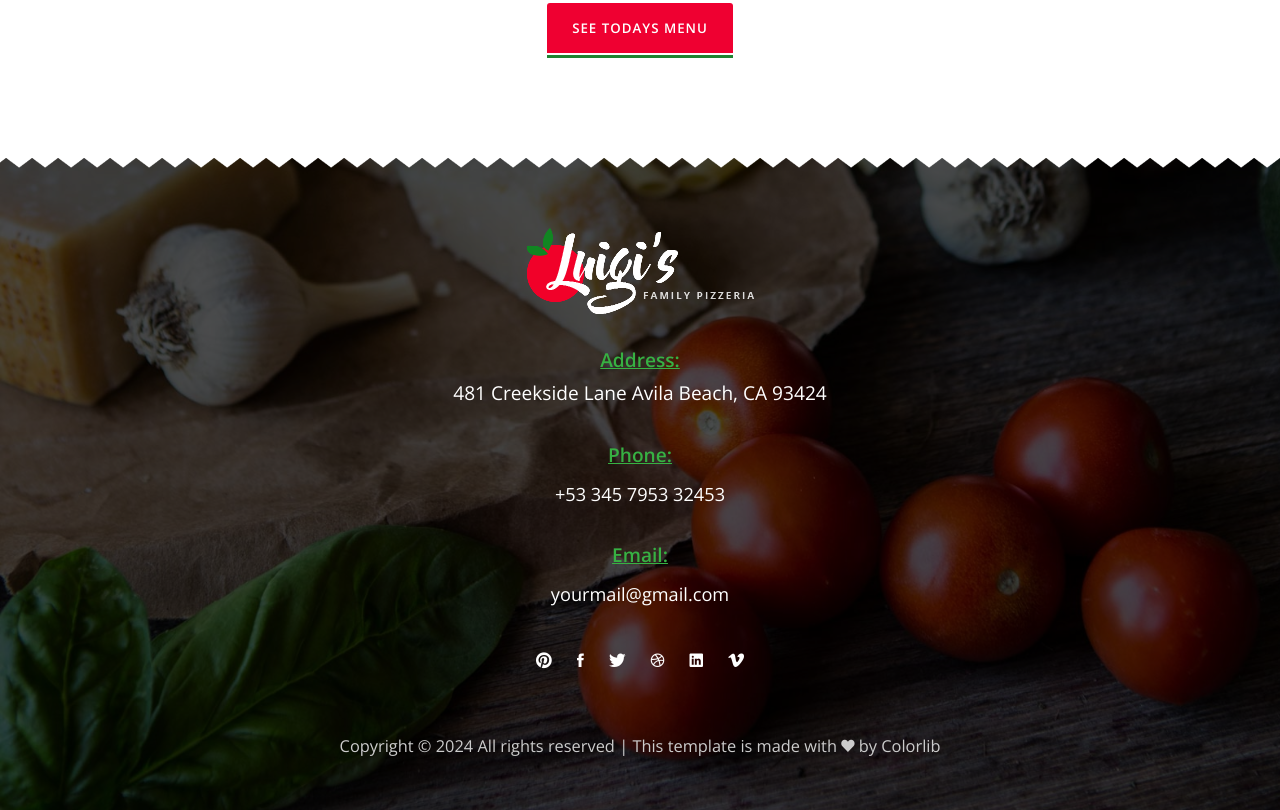
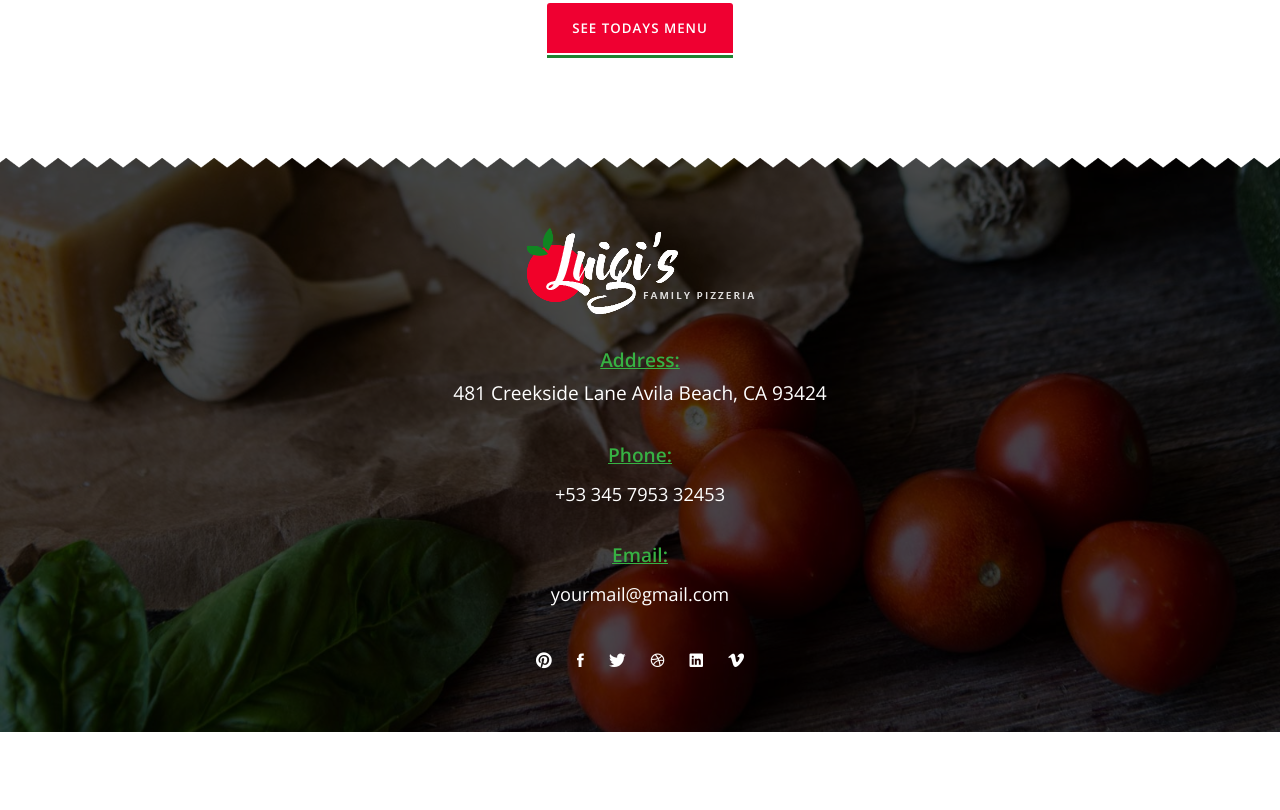
Before and after one commit to Krons13/portf1, a plain HTML site: page index.html in a window 1280 px wide. Shown: the part 3712-4522 px from the top of the page. After the commit the page ends 4444 px from the top, so only its background shows below. Drawn offline with nearby package versions, Linux system fonts and the light colour scheme; files whose address does not match are found by name.

Commit message:
first commit

```diff
--- a/index.html
+++ b/index.html
@@ -393,13 +393,6 @@
                                 <li><a href="#"><i class="ion-social-linkedin"></i></a></li>
                                 <li><a href="#"><i class="ion-social-vimeo"></i></a></li>
                         </ul>
-
-                        <p class="color-light font-9 mt-50 mt-sm-30">
-                                Copyright &copy;
-                                <script>document.write(new Date().getFullYear());</script> All rights reserved | This
-                                template is made with <i class="ion-heart" aria-hidden="true"></i> by <a
-                                        href="https://colorlib.com" target="_blank">Colorlib</a>
-                        </p>
                 </div>
         </footer>
 
```
